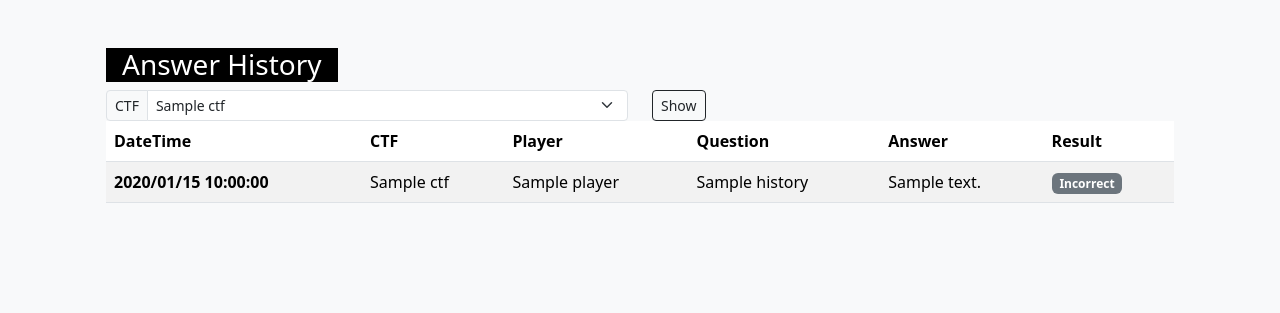
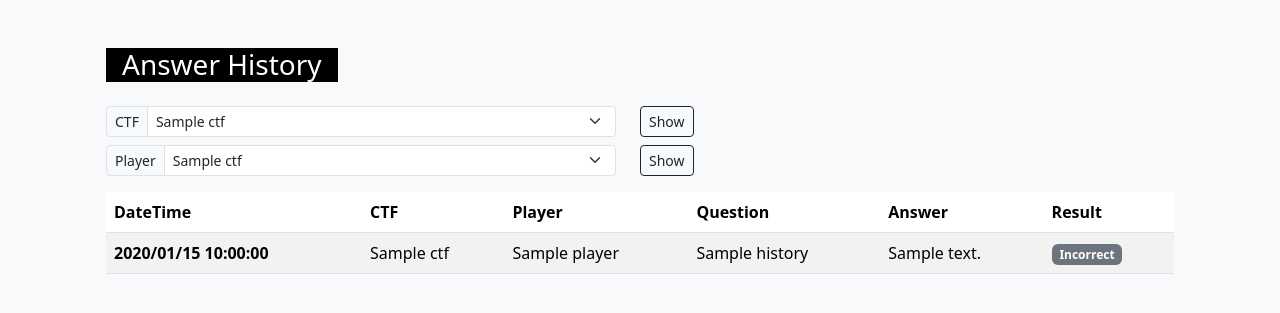
Before and after one commit to rokuosan/subaru-qsys, a Django app: template qsys/app/templates/app/answer-history.html in a window 1280 px wide. Shown: the part 88-401 px from the top of the page. Run offline with Django 4.2, Linux system fonts and the light colour scheme; the template is opened without the code that fills it: most values are stand-ins (such as "Sample title", 1, 10 or a date in 2020); some libraries are stand-ins or nearby versions.

```diff
--- a/qsys/app/templates/app/answer-history.html
+++ b/qsys/app/templates/app/answer-history.html
@@ -10,7 +10,8 @@
         <div>
           <h3 class="bg-black px-3 text-white" style="width: fit-content;">Answer History</h3>
         </div>
-        <form class="row" action="{% url 'answer_history' %}">
+        <div class="forms row gap-2 flex-column py-3">
+          <form class="row col" action="{% url 'answer_history' %}">
             <div class="col-6">
               <div class="input-group input-group-sm">
                 <div class="input-group-text">CTF</div>
@@ -29,6 +30,26 @@
               <button type="submit" class="btn btn-outline-dark btn-sm">Show</button>
             </div>
           </form>
+          <form class="row col" action="{% url 'answer_history' %}">
+            <div class="col-6">
+              <div class="input-group input-group-sm">
+                <div class="input-group-text">Player</div>
+                <select class="form-select form-select-sm col flex-grow-1 " aria-label="Default select example" name="user_id">
+                  {% for ctf in ctfs %}
+                  {% if ctf.ctf_id == selected_ctf_id %}
+                  <option value="{{ ctf.ctf_id }}" selected>{{ ctf.name }}</option>
+                  {% else %}
+                  <option value="{{ ctf.ctf_id }}">{{ ctf.name }}</option>
+                  {% endif %}
+                  {% endfor %}
+                </select>
+              </div>
+            </div>
+            <div class="col-4">
+              <button type="submit" class="btn btn-outline-dark btn-sm">Show</button>
+            </div>
+          </form>
+        </div>
         <table class="table table-striped table-hover">
           <thead>
             <tr>
```
Lines whose indentation alone changed are shown as unchanged.
